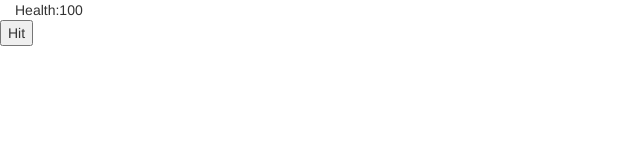
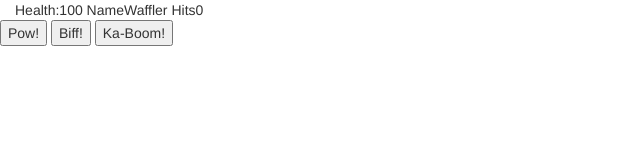
Before and after one commit to BoiseCodeWorks/SlapGame, a plain HTML site: page index.html in a window 1280 px wide. Shown: the whole page, without its empty margins (0-640 px from the left). Drawn offline with nearby package versions, Linux system fonts and the light colour scheme.

Commit message:
functionally working

```diff
--- a/game.js
+++ b/game.js
@@ -1,12 +1,29 @@
 
 var health = 100
+var name = "Waffler"
+var hits = 0
+
+function update() {
+  document.getElementById("health").innerText = health
+  document.getElementById("name").innerText = name
+  document.getElementById("hits").innerText = hits
+}
+update()
 
 function slap() {
   health -= 1
-
-}
-function update() {
-  document.getElementById("health").innerText = health
+  update()
+  hits += 1
 }
 
-update()
+function hit() {
+  health -= 5
+  update()
+  hits += 1
+}
+
+function kick() {
+  health -= 10
+  update()
+  hits += 1
+}
--- a/index.html
+++ b/index.html
@@ -16,12 +16,16 @@
 			</div>
 			<div>
 				<span>Health:<span id="health"></span></span>
+				<span>Name<span id="name"></span></span>
+				<span>Hits<span id="hits"></span></span>
 			</div>
 		</div>
 
 		<footer>
 			<div>
-				<button type="button" onclick="slap()">Hit</button>
+				<button type="button" onclick="slap()">Pow!</button>
+				<button type="button" onclick="hit()">Biff!</button>
+				<button type="button" onclick="kick()">Ka-Boom!</button>
 			</div>
 		</footer>
 
```
